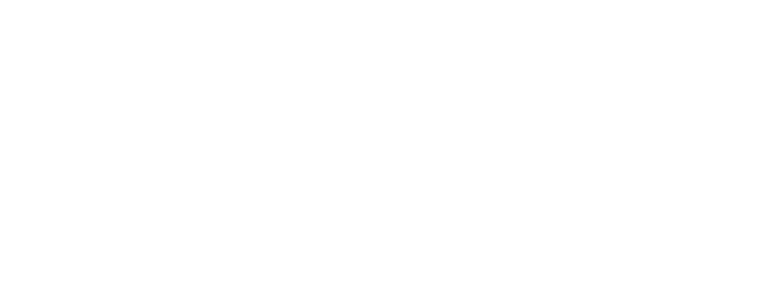
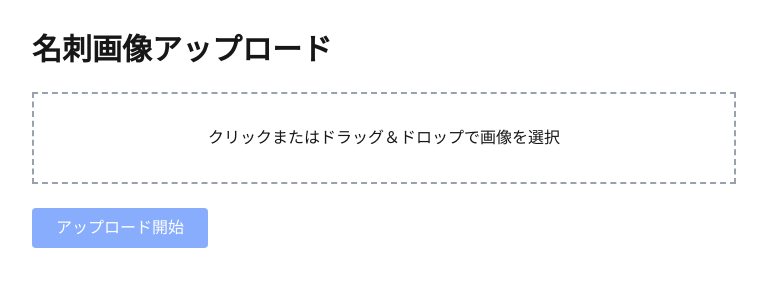
Before and after one commit to linepark-webteam/businesscard-ocr, a Next.js app in the folder web/: page /upload in a window 1280 px wide. Shown: the top 300 px of the page, without its empty margins (256-1023 px from the left). Built offline with nearby package versions, Linux system fonts and the light colour scheme.

Commit message:
ESLint Edit

```diff
--- a/web/src/app/upload/UploadClient.tsx
+++ b/web/src/app/upload/UploadClient.tsx
@@ -1,6 +1,7 @@
+// src/app/upload/UploadClient.tsx
 'use client';
 
-import React, { useState, useCallback } from 'react';
+import { useState, useCallback } from 'react';
 import { useDropzone } from 'react-dropzone';
 import Image from 'next/image';
 
@@ -11,10 +12,93 @@ interface OcrResult {
 }
 
 export default function UploadClient() {
-  const [files, setFiles]   = useState<File[]>([]);
+  /* ---------- state ---------- */
+  const [files, setFiles]     = useState<File[]>([]);
   const [previews, setPreviews] = useState<string[]>([]);
   const [results, setResults] = useState<OcrResult[]>([]);
   const [loading, setLoading] = useState(false);
 
-  /* … ここに元の onDrop / handleUpload / JSX をそのまま移動 … */
+  /* ---------- drop ---------- */
+  const onDrop = useCallback((accepted: File[]) => {
+    const urls = accepted.map(f => URL.createObjectURL(f));
+    setFiles(prev => [...prev, ...accepted]);
+    setPreviews(prev => [...prev, ...urls]);
+  }, []);
+
+  const { getRootProps, getInputProps, isDragActive } = useDropzone({
+    onDrop,
+    accept: { 'image/*': [] },
+    multiple: true,
+  });
+
+  /* ---------- upload ---------- */
+  const handleUpload = async () => {
+    if (!files.length) return;
+    setLoading(true);
+    try {
+      const API = process.env.NEXT_PUBLIC_API_URL;
+      if (!API) throw new Error('NEXT_PUBLIC_API_URL が未設定です');
+
+      const resArr = await Promise.all(
+        files.map(async f => {
+          const fd = new FormData();
+          fd.append('image', f);
+          const r  = await fetch(`${API}/ocr`, { method: 'POST', body: fd });
+          if (!r.ok) throw new Error(`failed: ${f.name}`);
+          return (await r.json()) as OcrResult;
+        })
+      );
+      setResults(resArr);
+    } catch (e: any) {
+      alert(e.message ?? 'upload error');
+      console.error(e);
+    } finally {
+      setLoading(false);
+    }
+  };
+
+  /* ---------- UI ---------- */
+  return (
+    <>
+      <div
+        {...getRootProps()}
+        className={`border-2 border-dashed p-8 text-center mb-6 cursor-pointer ${
+          isDragActive ? 'border-blue-500 bg-blue-50' : 'border-gray-400'
+        }`}
+      >
+        <input {...getInputProps()} />
+        {isDragActive ? 'ここにドロップしてください' : 'クリックまたはドラッグ＆ドロップで画像を選択'}
+      </div>
+
+      {previews.length > 0 && (
+        <div className="grid grid-cols-2 gap-4 mb-6">
+          {previews.map((src, i) => (
+            <div key={i} className="relative w-full h-48 bg-gray-100">
+              <Image src={src} alt={`preview ${i}`} fill style={{ objectFit: 'contain' }} />
+              <span className="absolute bottom-2 right-2 bg-black/60 text-white text-xs px-1 rounded">
+                {(files[i].size / 1024).toFixed()} KB
+              </span>
+            </div>
+          ))}
+        </div>
+      )}
+
+      <button
+        onClick={handleUpload}
+        disabled={loading || !files.length}
+        className="bg-blue-600 hover:bg-blue-700 disabled:opacity-50 text-white px-6 py-2 rounded mb-8"
+      >
+        {loading ? 'アップロード中…' : 'アップロード開始'}
+      </button>
+
+      {results.map((r, idx) => (
+        <div key={idx} className="mb-8">
+          <h2 className="font-semibold mb-2">{r.file}</h2>
+          <pre className="bg-white dark:bg-gray-800 text-black dark:text-gray-100 p-4 rounded whitespace-pre-wrap">
+            {r.text}
+          </pre>
+        </div>
+      ))}
+    </>
+  );
 }
--- a/web/src/app/upload/page.tsx
+++ b/web/src/app/upload/page.tsx
@@ -1,11 +1,13 @@
-// app/upload/page.tsx
-export const runtime = 'edge';        // 必ず Edge/Lambda 関数を生成
+// src/app/upload/page.tsx
+export const runtime = 'edge'; // or dynamic='force-dynamic'
+
 import UploadClient from './UploadClient';
 
 export default function UploadPage() {
   return (
-    <div className="p-8 max-w-3xl mx-auto">
+    <main className="p-8 max-w-3xl mx-auto">
+      <h1 className="text-3xl font-bold mb-6">名刺画像アップロード</h1>
       <UploadClient />
-    </div>
+    </main>
   );
 }
```
